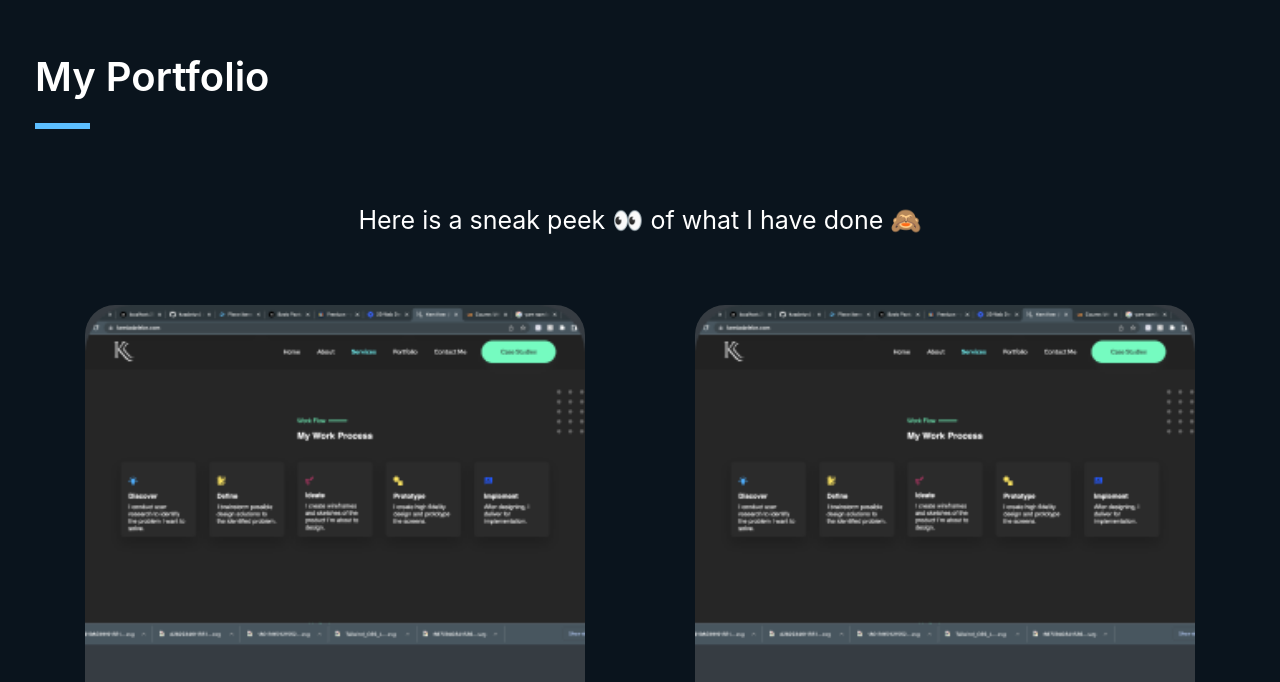
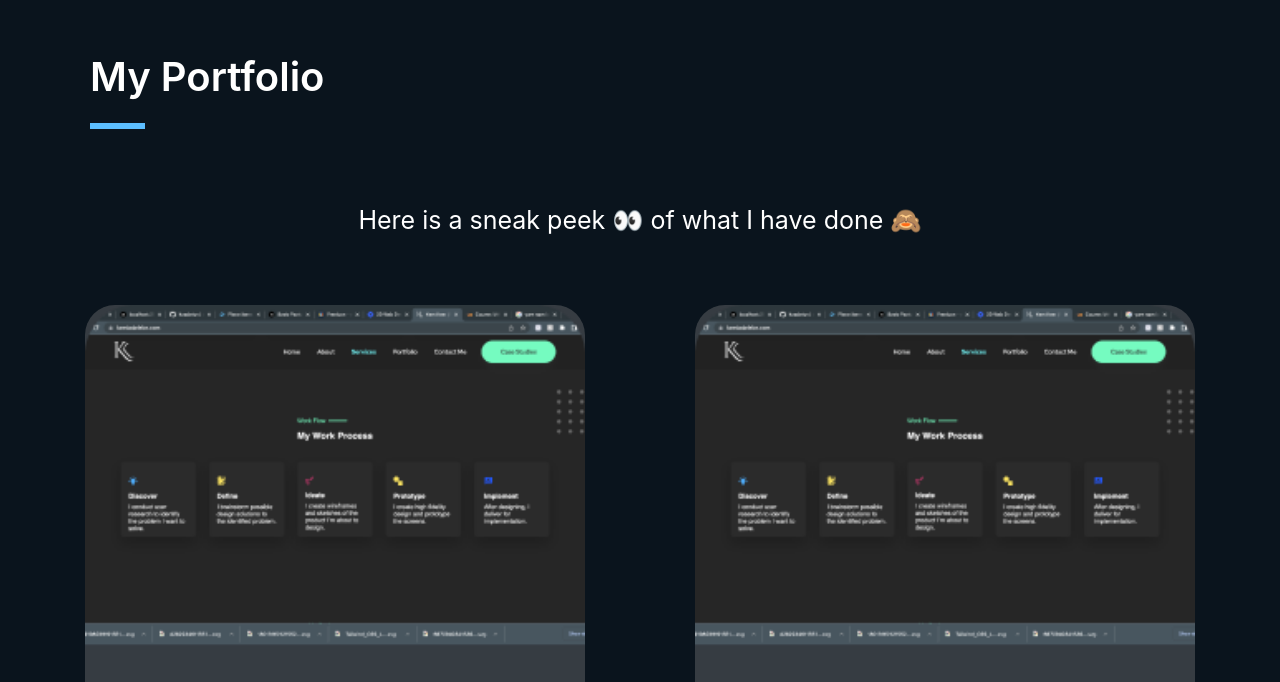
Before and after one commit to Itzadetunji/my-website, a Next.js app: page /portfolio in a window 1280 px wide. Shown: the part 118-800 px from the top of the page. Built offline with nearby package versions, Linux system fonts and the light colour scheme.

Commit message:
Chore: Updated portfolio.tsx

```diff
--- a/pages/portfolio.tsx
+++ b/pages/portfolio.tsx
@@ -17,9 +17,9 @@ const portfolio : NextPage = () => {
     <div className=''>
     {/* <Navbar/> */}
       <div className='mx-auto'>
-        <div className="mt-[165px] mx-auto justify-center">
-          <div className='mx-[35px]'>
-          <div>
+        <div className="mt-[165px] mx-[90px] justify-center">
+          <div className='mx-auto'>
+            <div>
               <p className='text-white font-[600] text-[40px]'>My Portfolio</p>
               <hr className='light-blue border-[3px] w-[55px] mt-[16px]'/>
             </div>
```
